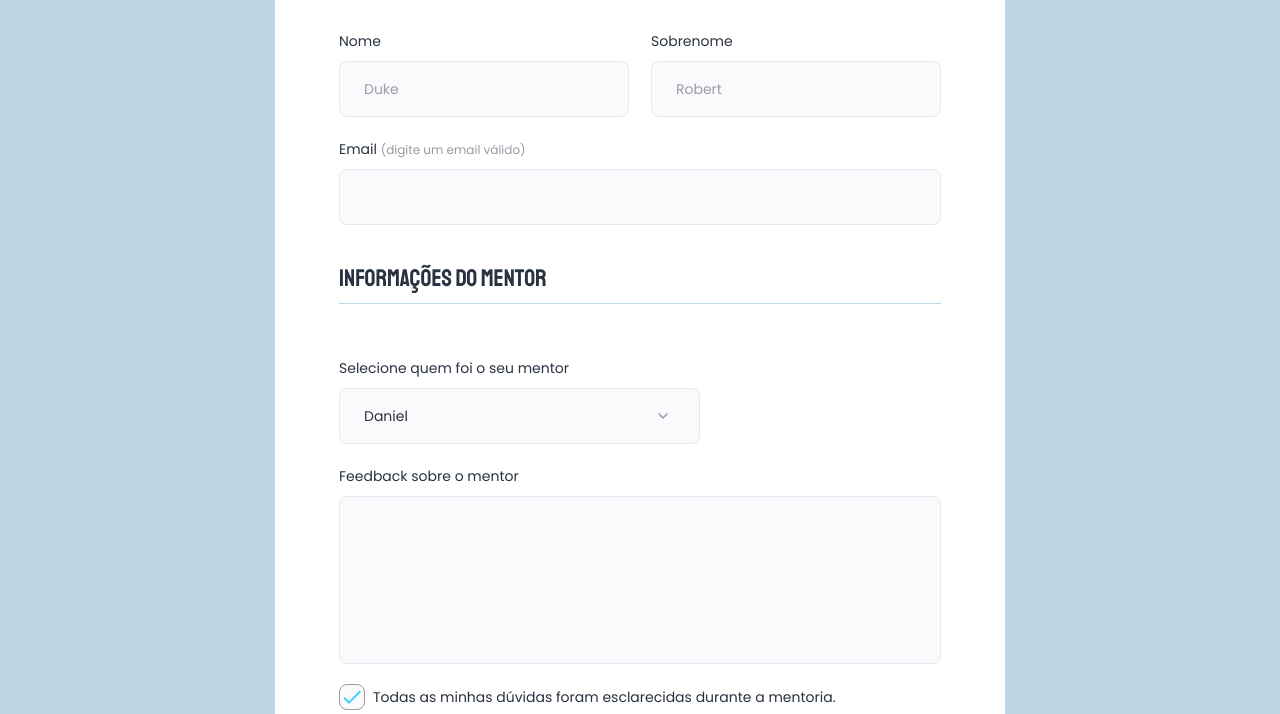
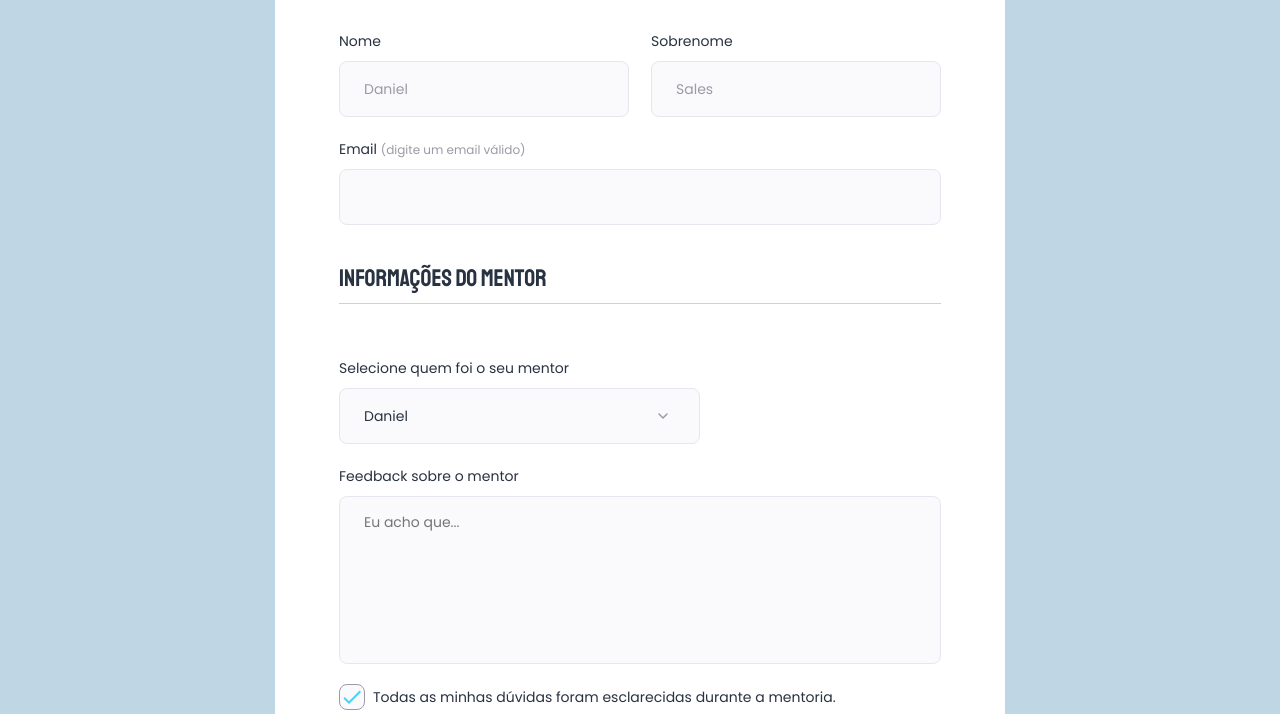
Before and after one commit to DanielSales06/Formulario-Avaliacao, a plain HTML site: page index.html in a window 1280 px wide. Shown: the part 469-1183 px from the top of the page. Drawn offline with Linux system fonts and the light colour scheme.

Commit message:
Update index.html

```diff
--- a/index.html
+++ b/index.html
@@ -32,12 +32,12 @@
           <div class="col-2">
             <div class="input-wrapper">
               <label for="event-name">Nome</label>
-              <input type="text" id="event-name" placeholder="Duke">
+              <input type="text" id="event-name" placeholder="Daniel">
             </div>
 
             <div class="input-wrapper">
               <label for="event-surname">Sobrenome</label>
-              <input type="text" id="event-surname" placeholder="Robert">
+              <input type="text" id="event-surname" placeholder="Sales">
             </div>
           </div>
 
@@ -66,7 +66,7 @@
 
             <div class="input-wrapper">
               <label for="feedback">Feedback sobre o mentor</label>
-              <textarea id="feedback" maxlength="500"></textarea>
+              <textarea id="feedback" maxlength="500" placeholder="Eu acho que..."></textarea>
             </div>
 
             <div class="checkbox-wrapper">
```
